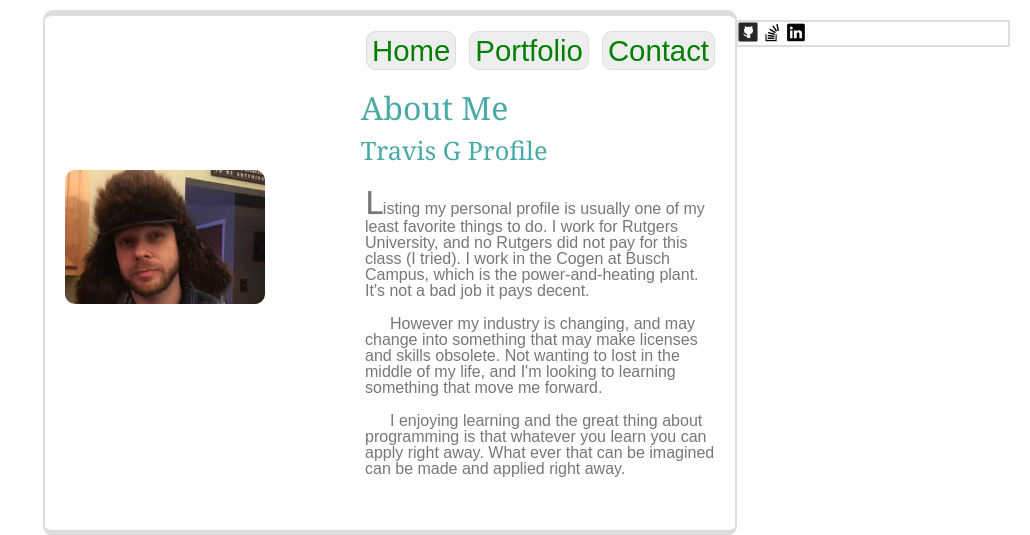
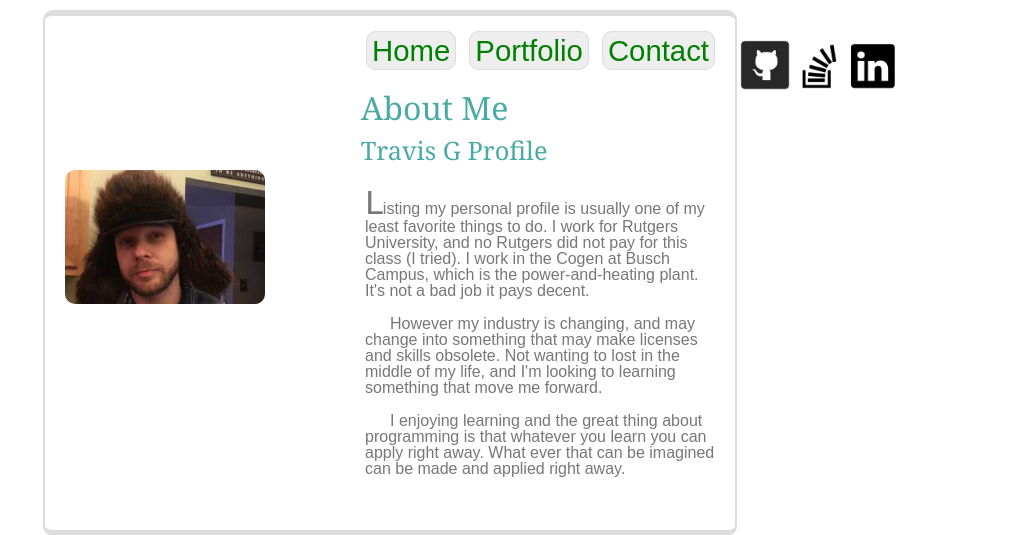
Before and after one commit to coffeeteer/Basic-Portfolio, a PHP site: page / in a window 1280 px wide. Shown: the top 535 px of the page, without its empty margins (250-1280 px from the left). Run offline with PHP 8.4, Linux system fonts and the light colour scheme; some web fonts are replaced.

Commit message:
assignment complete

```diff
--- a/assets/css/style.css
+++ b/assets/css/style.css
@@ -189,6 +189,13 @@ button {
 	position: absolute;
 	right: 20px;
 	top: 20px;
+	margin: 20px auto;
+	padding: 10px -15px 10px 30px;
+	border: hidden;
+}
+
+.icon {
+	width: 50px;
 }
 
 .clearfix:after {
```
